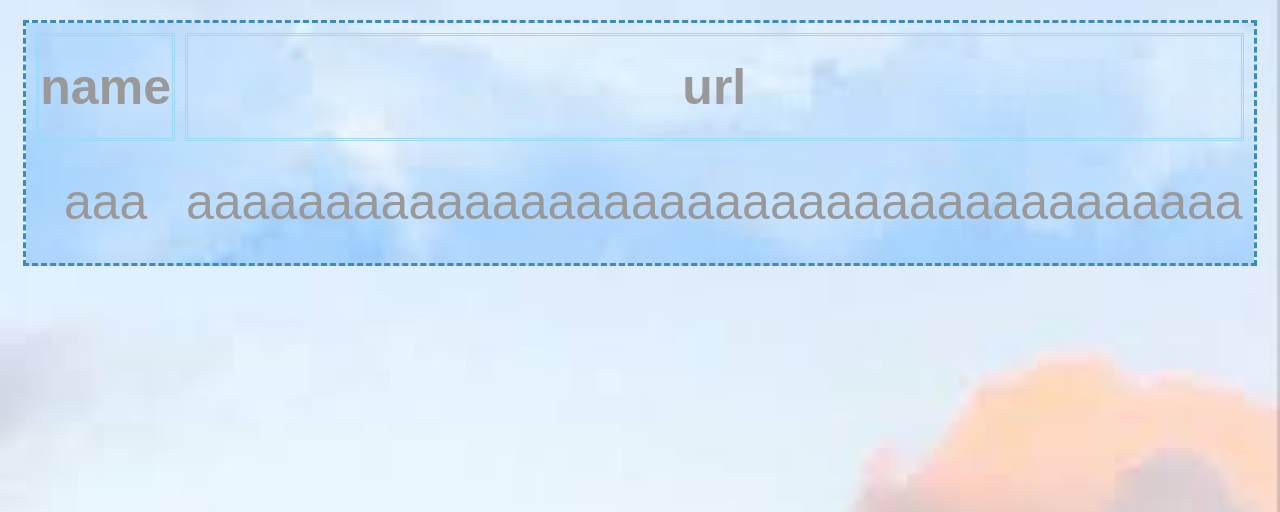
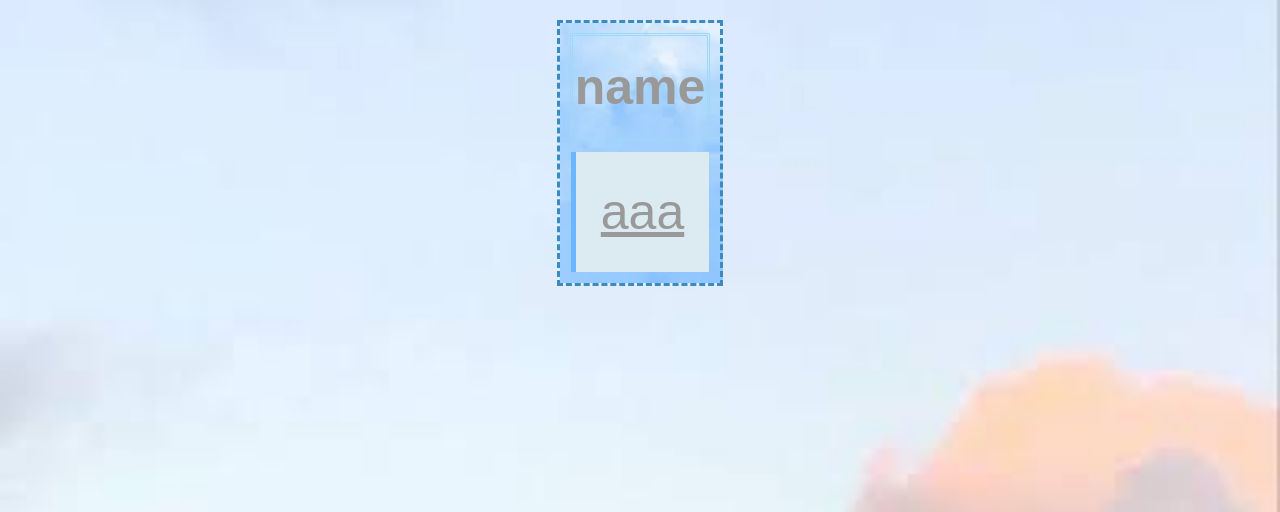
Before and after one commit to ktymmy/KeepApp, a PHP site: page /list.php in a window 1280 px wide. Shown: the part 252-764 px from the top of the page. Run offline with PHP 8.4, Linux system fonts and the light colour scheme.

Commit message:
テーブルデザイン

```diff
--- a/list.php
+++ b/list.php
@@ -25,13 +25,15 @@
                 <thead class="main_thead">
                     <tr>
                         <th>name</th>
-                        <th>url</th>
                     </tr>
                 </thead>
                 <tbody>
                     <tr>
-                        <td>aaa</td>
-                        <td>aaaaaaaaaaaaaaaaaaaaaaaaaaaaaaaaaaaaaa</td>
+                        <td>
+                            <div class="t_button">
+                                <a href="https://cpoint-lab.co.jp/article/202003/14512/"><span>aaa</span></a>
+                            </div>
+                        </td>
                     </tr>
                 </tbody>
             </table>
--- a/table.css
+++ b/table.css
@@ -35,3 +35,40 @@ table{
     border-collapse: separate;
     border-spacing: 10px;
 }
+
+.t_button a{
+    background: #dcebf2;
+    position: relative;
+    display: flex;
+    justify-content: space-around;
+    align-items: center;
+    margin: 0 auto;
+    max-width: 240px;
+    padding: 10px 25px;
+    color: #999;
+    transition: 0.3s ease-in-out;
+    font-weight: 500;
+    z-index:0;
+    border-left: solid 5px #6bb6ff;
+}
+
+.t_button a:before{
+    content: "";
+    position: absolute;
+    top: 0;
+    bottom: 0;
+    width: 0;
+    display: block;
+    background: #6bb6ff;
+    transition: .3s;
+    left:0;
+}
+
+.t_button a:hover{
+    color: #FFF;
+}
+
+.t_button a:hover:before{
+    width: 100%;
+    z-index: -1;
+}
```
Also changed, not shown: favorite.php (+5 -5 lines).
